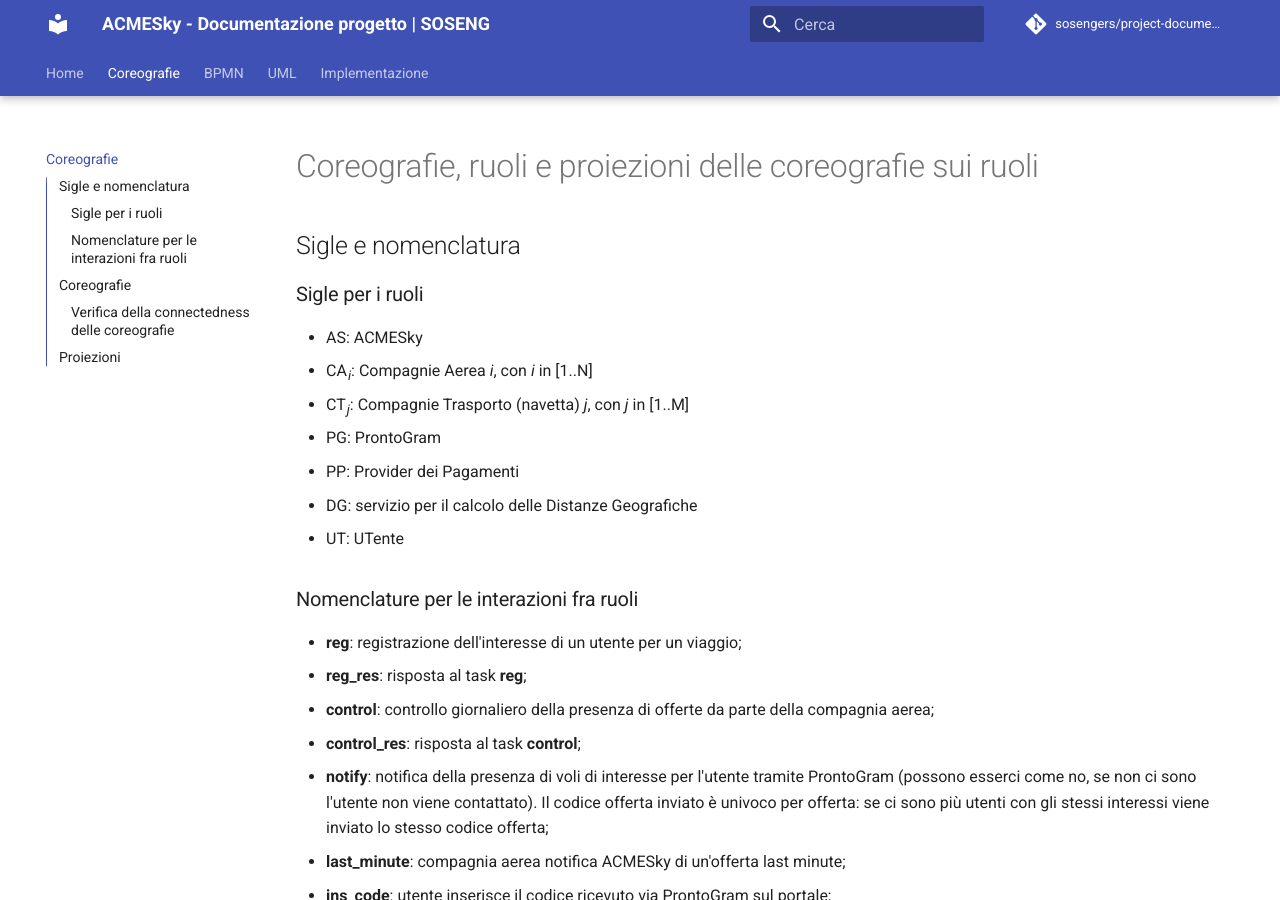
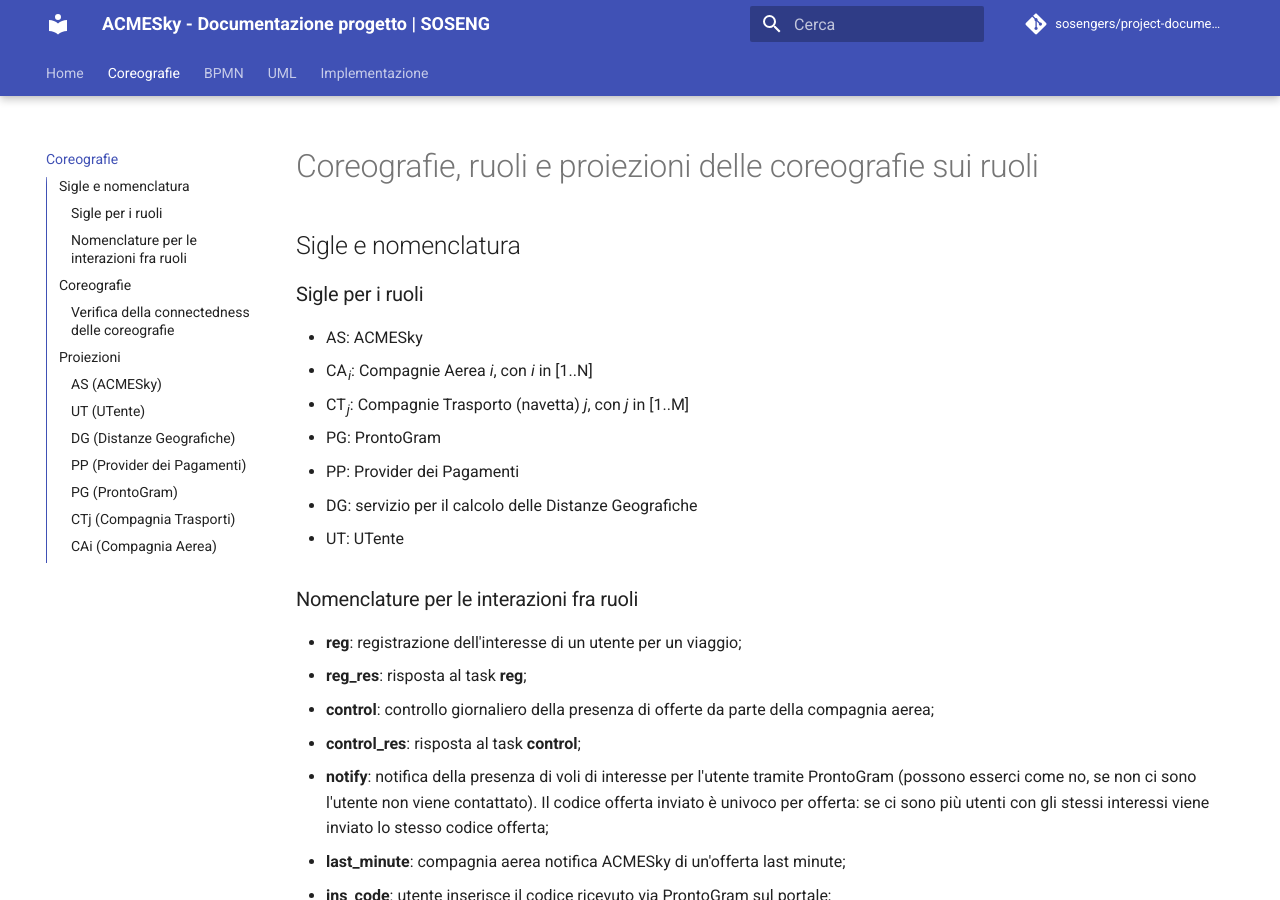
Before and after one commit to sosengers/project-documentation, an MkDocs documentation site: the page built from docs/coreografie.md, in a window 1280 px wide and 900 px high. Built offline with MkDocs 1.6.1 and Material for MkDocs 9.7.7, drawn with Linux system fonts in a browser that asks for light colours; comment, search, counter and statistics services are not loaded.

Commit message:
Modificata visualizzazione titoli sezioni

```diff
--- a/docs/coreografie.md
+++ b/docs/coreografie.md
@@ -144,9 +144,8 @@
 ## Proiezioni
 Seguono le proiezioni delle coreografie, divise per ruolo.
 
+### AS (ACMESky)
 <div id="projections">
-
-<h3>AS (ACMESky)</h3>
 <p>
 proj(<strong>ProcessoRegistrazioneInteresseUtente</strong>, AS) =<br />
 ( <strong>reg</strong>@UT ; <span style="text-decoration: overline"><strong>reg_res</strong></span>@UT )
@@ -212,9 +211,9 @@
 )<br />
 + <span style="text-decoration: overline"><strong>ins_code_failure</strong></span>@UT
 </p>
-
-<h3>UT (UTente)</h3>
-
+</div>
+### UT (UTente)
+<div id="projections">
 <p>
 proj(<strong>ProcessoRegistrazioneInteresseUtente</strong>, UT) =<br />
 ( <span style="text-decoration: overline"><strong>reg</strong></span>@AS ; <strong>reg_res</strong>@AS )
@@ -283,9 +282,9 @@
 + <strong>ins_code_failure</strong>@AS<br />
 = ( <span style="text-decoration: overline"><strong>ins_code</strong></span>@AS ) ; ( ( <strong>pay_offer</strong>@PP ; <span style="text-decoration: overline"><strong>pay_offer_res</strong></span>@PP ) ; <strong>send_tickets</strong>@AS + <strong>payment_failure</strong>@AS ) + <strong>ins_code_failure</strong>@AS
 </p>
-
-<h3>DG (Distanze Geografiche)</h3>
-
+</div>
+### DG (Distanze Geografiche)
+<div id="projections">
 <p>
 proj(<strong>ProcessoRegistrazioneInteresseUtente</strong>, DG) =<br />
 ( 1 ; 1 )<br />
@@ -354,8 +353,10 @@
 + 1<br />
 = ( <strong>calc_dist</strong>@AS ; <span style="text-decoration: overline"><strong>calc_dist_res</strong></span>@AS ) ; ( <strong>calc_dist</strong></span>@AS ; <span style="text-decoration: overline"><strong>calc_dist_res</strong></span>@AS )<sup>*</sup> ) + 1
 </p>
+</div>
 
-<h3>PP (Provider dei Pagamenti)</h3>
+### PP (Provider dei Pagamenti)
+<div id="projections">
 
 <p>
 proj(<strong>ProcessoRegistrazioneInteresseUtente</strong>, PP) =<br />
@@ -426,8 +427,10 @@
 + 1<br />
 = ( <strong>req_pay</strong>@AS ; <span style="text-decoration: overline"><strong>pay_offer</strong></span>@UT ; <strong>pay_offer_res</strong>@UT ; <span style="text-decoration: overline"><strong>req_pay_res</strong></span>@AS )
 </p>
+</div>
 
-<h3>PG (ProntoGram)</h3>
+### PG (ProntoGram)
+<div id="projections">
 <p>
 proj(<strong>ProcessoRegistrazioneInteresseUtente</strong>, PG) =<br />
 ( 1 ; 1 )<br />
@@ -497,8 +500,10 @@
 + 1<br />
 = 1
 </p>
+</div>
 
-<h3>CT<sub><em>j</em></sub> (Compagnia Trasporti)</h3>
+### CT<sub><em>j</em></sub> (Compagnia Trasporti)
+<div id="projections">
 <p>
 proj(<strong>ProcessoRegistrazioneInteresseUtente</strong>, CT<sub><em>j</em></sub>) =<br />
 ( 1 ; 1 )<br />
@@ -568,8 +573,11 @@
 + 1<br />
 = ( <strong>pren_trs</strong></span>@AS; <span style="text-decoration: overline"><strong>pren_trs_res</strong></span>@AS )
 </p>
+</div>
 
-<h3>CA<sub><em>i</em></sub> (Compagnia Aerea)</h3>
+### CA<sub><em>i</em></sub> (Compagnia Aerea)
+
+<div id="projections">
 <p>
 proj(<strong>ProcessoRegistrazioneInteresseUtente</strong>, CA<sub><em>i</em></sub>) =<br />
 ( 1 ; 1 )<br />
```
